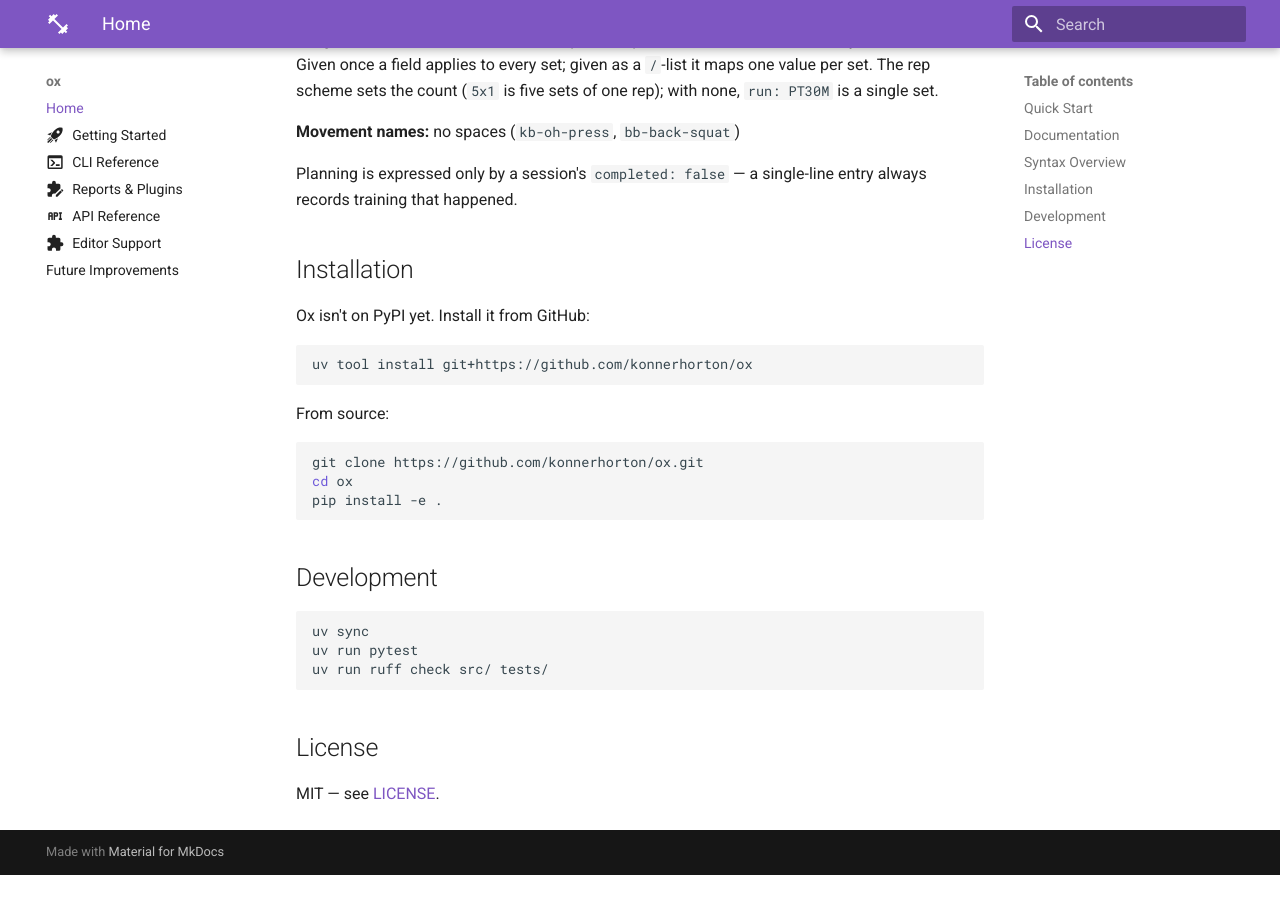
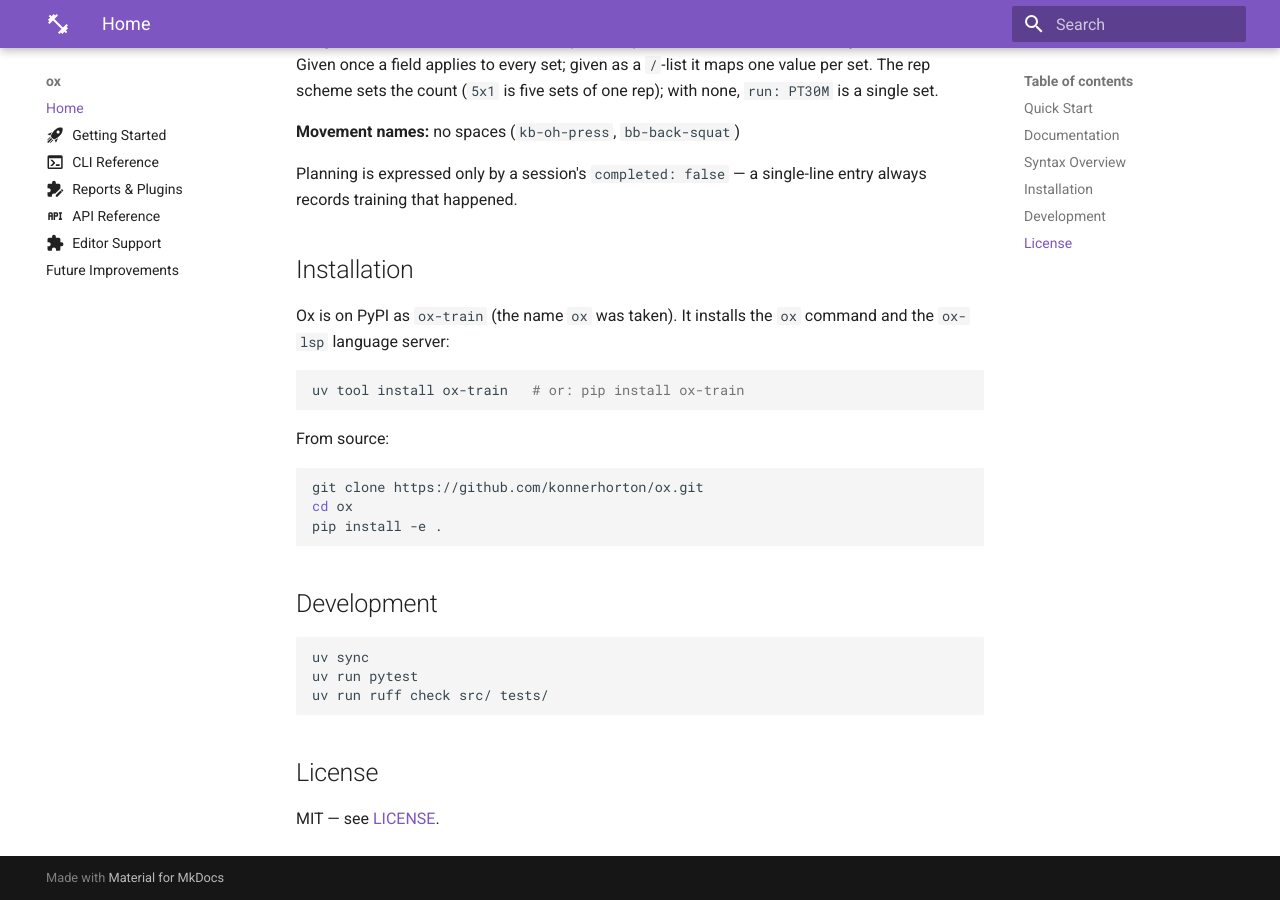
Before and after one commit to konnerhorton/ox, an MkDocs documentation site: the page built from docs/index.md, in a window 1280 px wide and 900 px high, scrolled down 2243 px. Built offline with MkDocs 1.6.1 and Material for MkDocs 9.7.7, drawn with Linux system fonts in a browser that asks for light colours; before the commit the page ends 3118 px from its top, so only the background shows below that.

Commit message:
pypi-publish: switch install docs to ox-train and close out
Install docs point at PyPI; CHANGELOG gains v0.6.1. SPEC records the
PyPI distribution and drops it from Direction. TODO #1 and #5 are
resolved; #9 tracks dropping the pre-0.6 lint hints.

````diff
--- a/README.md
+++ b/README.md
@@ -110,10 +110,11 @@
 
 ## Installation
 
-Ox isn't on PyPI yet. Install it from GitHub:
+Ox is on PyPI as `ox-train` (the name `ox` was taken). It installs the `ox` command and the
+`ox-lsp` language server:
 
 ```bash
-uv tool install git+https://github.com/konnerhorton/ox
+uv tool install ox-train   # or: pip install ox-train
 ```
 
 From source:
````
Also changed, not shown: CHANGELOG.md (+14 -0 lines), SPEC.md (+1 -1 lines), docs/editor-support.md (+2 -2 lines), docs/getting-started.md (+2 -2 lines), docs/work/TODO.md (+5 -12 lines).
